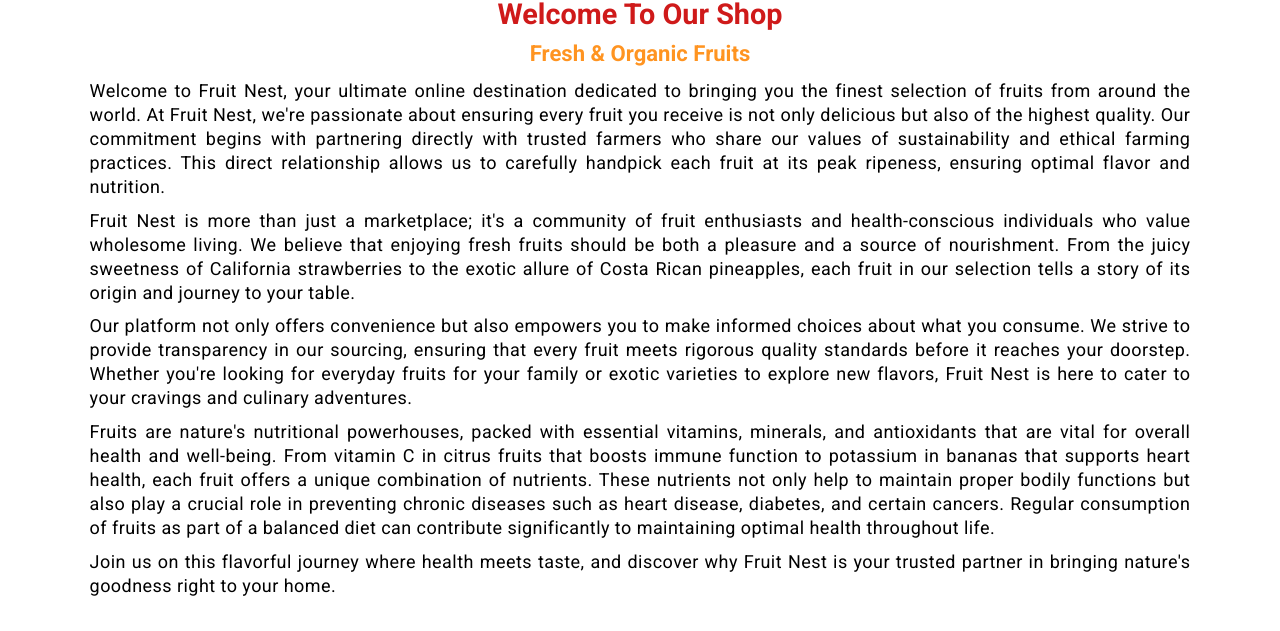
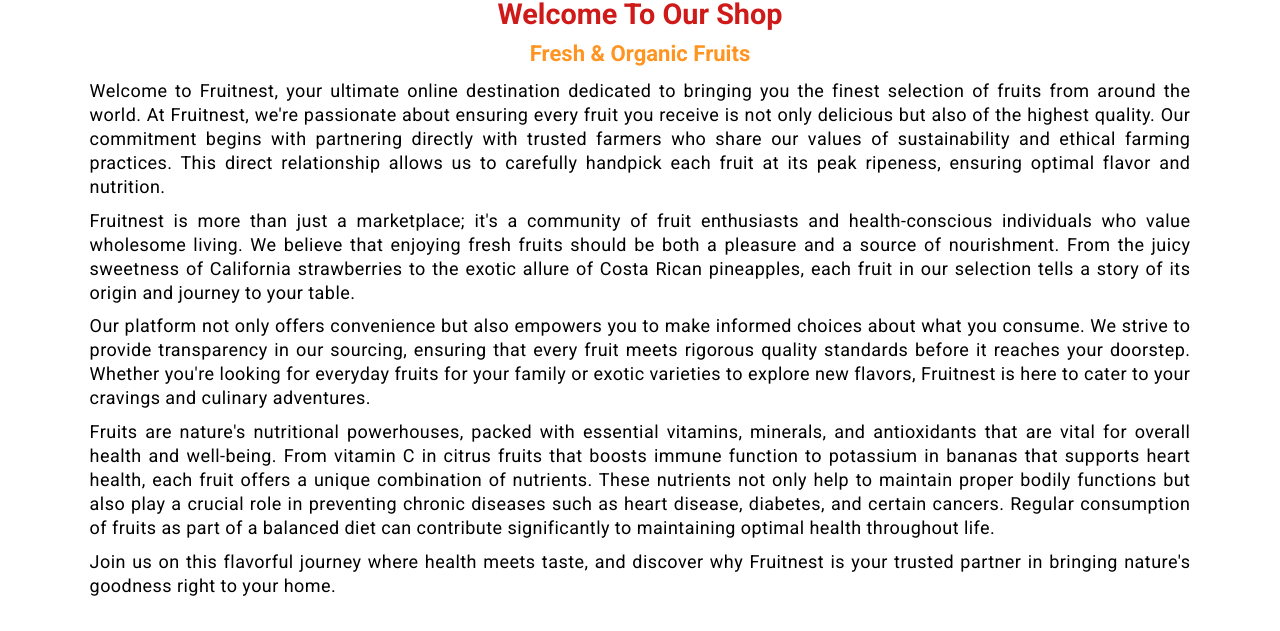
Before and after one commit to shubhpatel32/Fruitnest-MERN-Stack-Project, a React (Vite) app in the folder Frontend/: page /about in a window 1280 px wide. Shown: the part 321-952 px from the top of the page. Built offline with nearby package versions, Linux system fonts and the light colour scheme; no server answers.

Commit message:
chnges in mail

```diff
--- a/Frontend/src/Pages/About.jsx
+++ b/Frontend/src/Pages/About.jsx
@@ -43,20 +43,20 @@
                     <h1 className="text-[#cf1a1a] text-[3rem] font-semibold text-center">Welcome to our shop</h1>
                     <h3 className="text-[#ff9421] text-[2.3rem] font-semibold text-center">Fresh & Organic Fruits</h3>
                     <p className="text-black text-justify text-3xl leading-10 tracking-wide my-4 normal-case">
-                        {user ? `Hey ${user.username},` : ""} Welcome to Fruit Nest, your ultimate online destination dedicated to bringing you the finest selection of fruits from around the world. At Fruit Nest, we're passionate about ensuring every fruit you receive is not only delicious but also of the highest quality. Our commitment begins with partnering directly with trusted farmers who share our values of sustainability and ethical farming practices. This direct relationship allows us to carefully handpick each fruit at its peak ripeness, ensuring optimal flavor and nutrition.
+                        {user ? `Hey ${user.username},` : ""} Welcome to Fruitnest, your ultimate online destination dedicated to bringing you the finest selection of fruits from around the world. At Fruitnest, we're passionate about ensuring every fruit you receive is not only delicious but also of the highest quality. Our commitment begins with partnering directly with trusted farmers who share our values of sustainability and ethical farming practices. This direct relationship allows us to carefully handpick each fruit at its peak ripeness, ensuring optimal flavor and nutrition.
                     </p>
                     <p className="text-black text-justify text-3xl leading-10 tracking-wide mb-4 normal-case">
-                        Fruit Nest is more than just a marketplace; it's a community of fruit enthusiasts and health-conscious individuals who value wholesome living. We believe that enjoying fresh fruits should be both a pleasure and a source of nourishment. From the juicy sweetness of California strawberries to the exotic allure of Costa Rican pineapples, each fruit in our selection tells a story of its origin and journey to your table.
+                        Fruitnest is more than just a marketplace; it's a community of fruit enthusiasts and health-conscious individuals who value wholesome living. We believe that enjoying fresh fruits should be both a pleasure and a source of nourishment. From the juicy sweetness of California strawberries to the exotic allure of Costa Rican pineapples, each fruit in our selection tells a story of its origin and journey to your table.
                     </p>
 
                     <p className="text-black text-justify text-3xl leading-10 tracking-wide mb-4 normal-case">
-                        Our platform not only offers convenience but also empowers you to make informed choices about what you consume. We strive to provide transparency in our sourcing, ensuring that every fruit meets rigorous quality standards before it reaches your doorstep. Whether you're looking for everyday fruits for your family or exotic varieties to explore new flavors, Fruit Nest is here to cater to your cravings and culinary adventures.
+                        Our platform not only offers convenience but also empowers you to make informed choices about what you consume. We strive to provide transparency in our sourcing, ensuring that every fruit meets rigorous quality standards before it reaches your doorstep. Whether you're looking for everyday fruits for your family or exotic varieties to explore new flavors, Fruitnest is here to cater to your cravings and culinary adventures.
                     </p>
                     <p className="text-black text-justify text-3xl leading-10 tracking-wide mb-4 normal-case">
                         Fruits are nature's nutritional powerhouses, packed with essential vitamins, minerals, and antioxidants that are vital for overall health and well-being. From vitamin C in citrus fruits that boosts immune function to potassium in bananas that supports heart health, each fruit offers a unique combination of nutrients. These nutrients not only help to maintain proper bodily functions but also play a crucial role in preventing chronic diseases such as heart disease, diabetes, and certain cancers. Regular consumption of fruits as part of a balanced diet can contribute significantly to maintaining optimal health throughout life.
                     </p>
                     <p className="text-black text-justify text-3xl leading-10 tracking-wide mb-4 normal-case">
-                        Join us on this flavorful journey where health meets taste, and discover why Fruit Nest is your trusted partner in bringing nature's goodness right to your home.
+                        Join us on this flavorful journey where health meets taste, and discover why Fruitnest is your trusted partner in bringing nature's goodness right to your home.
                     </p>
                 </div>
             </section>
--- a/Frontend/src/Pages/Review.jsx
+++ b/Frontend/src/Pages/Review.jsx
@@ -137,7 +137,7 @@
                     onSubmit={handleSubmit}
                     className="m-4 p-4 flex flex-col w-full sm:w-[70%] md:w-[40%] border-solid border-[#a8a297] rounded-lg border-2"
                 >
-                    <h1 className="text-center text-3xl mb-3 font-semibold">Write a Review</h1>
+                    <h1 className="text-center text-3xl mb-3 font-semibold normal-case">Write a Review</h1>
 
                     <section className="grid grid-cols-1 gap-2 sm:gap-8  px-4 py-0 items-start">
                         <div className="grid grid-cols-1 gap-1">
--- a/Frontend/src/Pages/Slideshow.jsx
+++ b/Frontend/src/Pages/Slideshow.jsx
@@ -69,7 +69,7 @@
                             key={index}
                             src={slide}
                             alt={`Slide ${index}`}
-                            className={`absolute w-full h-full object-cover transition-opacity duration-1000 ease-in-out ${index === currentIndex ? 'opacity-100' : 'opacity-0'
+                            className={`absolute w-full h-full object-cover transition-opacity duration-1000 ease-in-out rounded-2xl ${index === currentIndex ? 'opacity-100' : 'opacity-0'
                                 }`}
                             loading="lazy"
                         />
```
